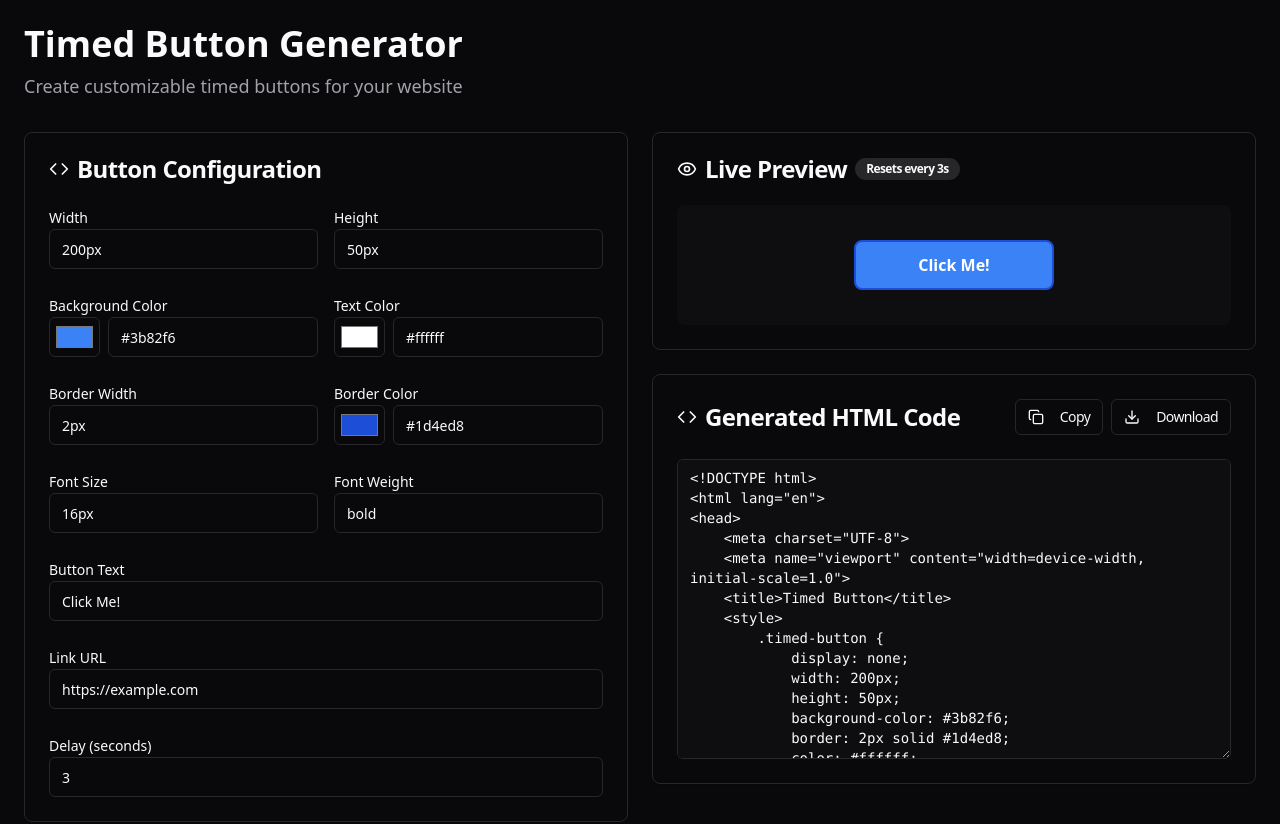
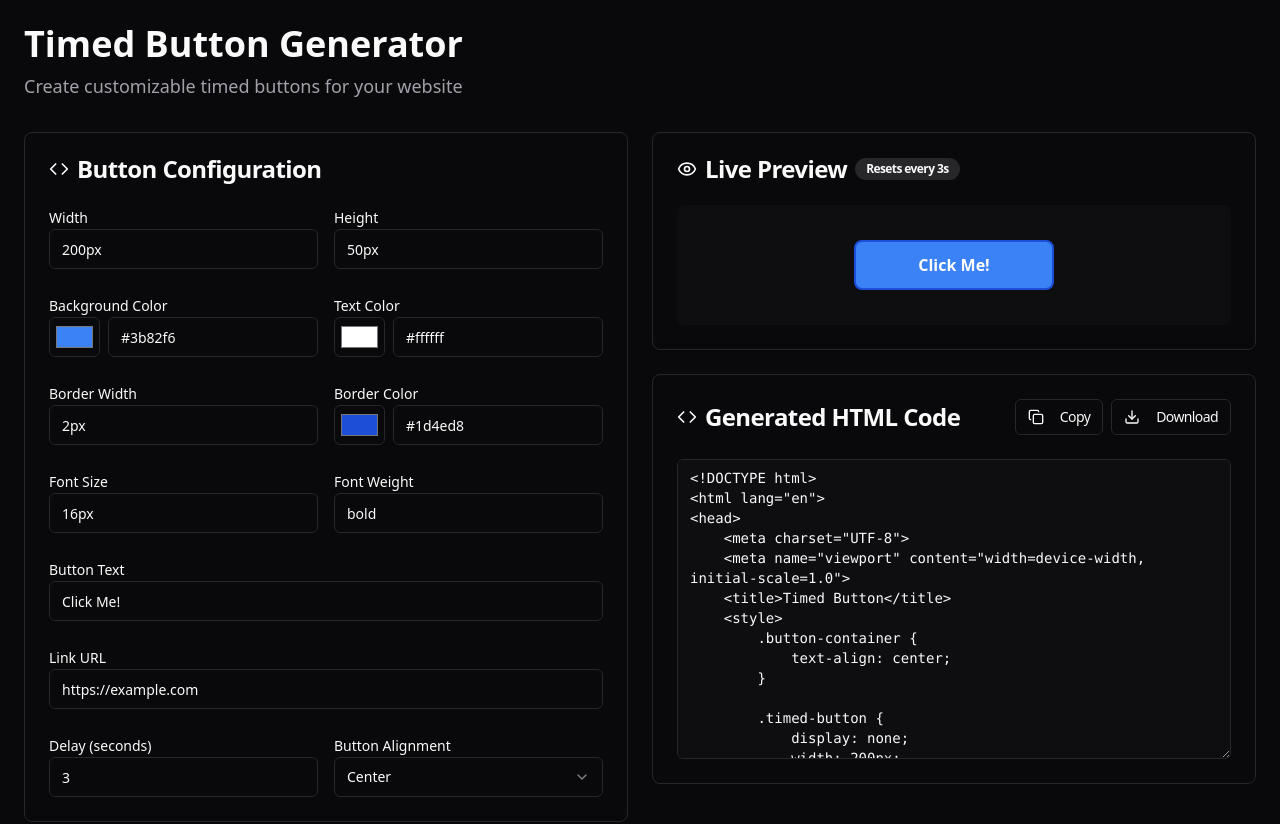
Before and after one commit to moshbari/timed-click-creator, a React (Vite) app: page / in a window 1280 px wide. Shown: the top 824 px of the page. Built offline with nearby package versions, Linux system fonts and the light colour scheme.

Commit message:
Add button alignment option
Add an option to choose the button's alignment (left, middle, or right).

```diff
--- a/src/components/ButtonGenerator.tsx
+++ b/src/components/ButtonGenerator.tsx
@@ -5,6 +5,7 @@ import { Label } from '@/components/ui/label';
 import { Button } from '@/components/ui/button';
 import { Textarea } from '@/components/ui/textarea';
 import { Badge } from '@/components/ui/badge';
+import { Select, SelectContent, SelectItem, SelectTrigger, SelectValue } from '@/components/ui/select';
 import { Copy, Eye, Code, Download } from 'lucide-react';
 import { useToast } from '@/hooks/use-toast';
 
@@ -20,6 +21,7 @@ interface ButtonConfig {
   buttonText: string;
   linkUrl: string;
   delaySeconds: number;
+  alignment: string;
 }
 
 const ButtonGenerator = () => {
@@ -35,7 +37,8 @@ const ButtonGenerator = () => {
     fontWeight: 'bold',
     buttonText: 'Click Me!',
     linkUrl: 'https://example.com',
-    delaySeconds: 3
+    delaySeconds: 3,
+    alignment: 'center'
   });
 
   const [showPreview, setShowPreview] = useState(false);
@@ -60,6 +63,10 @@ const ButtonGenerator = () => {
     <meta name="viewport" content="width=device-width, initial-scale=1.0">
     <title>Timed Button</title>
     <style>
+        .button-container {
+            text-align: ${config.alignment};
+        }
+
         .timed-button {
             display: none;
             width: ${config.width};
@@ -94,9 +101,11 @@ const ButtonGenerator = () => {
     </style>
 </head>
 <body>
+    <div class="button-container">
         <a href="${config.linkUrl}" target="_blank" rel="noopener noreferrer" class="timed-button" id="timedButton">
             ${config.buttonText}
         </a>
+    </div>
 
     <script>
         window.addEventListener('load', function() {
@@ -294,6 +303,7 @@ const ButtonGenerator = () => {
                 />
               </div>
 
+              <div className="grid grid-cols-2 gap-4">
                 <div>
                   <Label htmlFor="delaySeconds">Delay (seconds)</Label>
                   <Input
@@ -304,6 +314,20 @@ const ButtonGenerator = () => {
                     onChange={(e) => updateConfig('delaySeconds', parseInt(e.target.value) || 0)}
                     placeholder="3"
                   />
+                </div>
+                <div>
+                  <Label htmlFor="alignment">Button Alignment</Label>
+                  <Select value={config.alignment} onValueChange={(value) => updateConfig('alignment', value)}>
+                    <SelectTrigger>
+                      <SelectValue placeholder="Select alignment" />
+                    </SelectTrigger>
+                    <SelectContent>
+                      <SelectItem value="left">Left</SelectItem>
+                      <SelectItem value="center">Center</SelectItem>
+                      <SelectItem value="right">Right</SelectItem>
+                    </SelectContent>
+                  </Select>
+                </div>
               </div>
             </CardContent>
           </Card>
@@ -320,7 +344,10 @@ const ButtonGenerator = () => {
                 </CardTitle>
               </CardHeader>
               <CardContent>
-                <div className="bg-muted/20 p-8 rounded-lg min-h-[120px] flex items-center justify-center">
+                <div
+                  className="bg-muted/20 p-8 rounded-lg min-h-[120px] flex items-center"
+                  style={{ justifyContent: config.alignment === 'center' ? 'center' : config.alignment === 'left' ? 'flex-start' : 'flex-end' }}
+                >
                   {showPreview ? (
                     <a
                       href={config.linkUrl}
```
Lines whose indentation alone changed are shown as unchanged.
